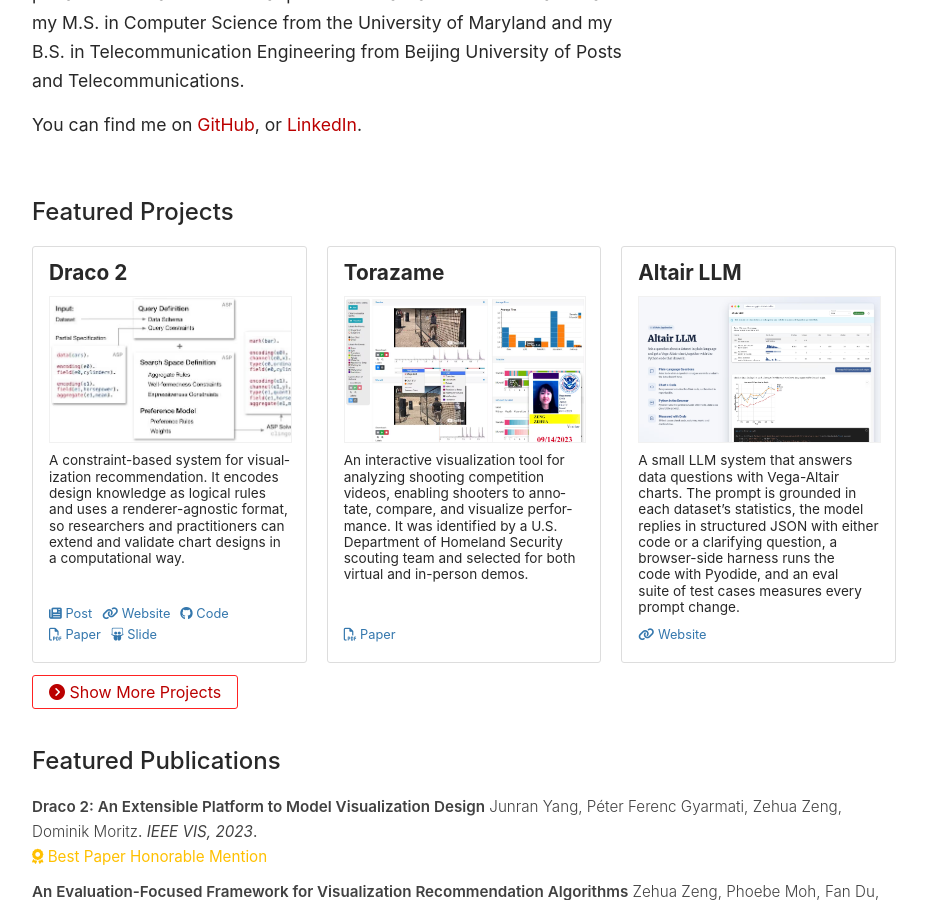
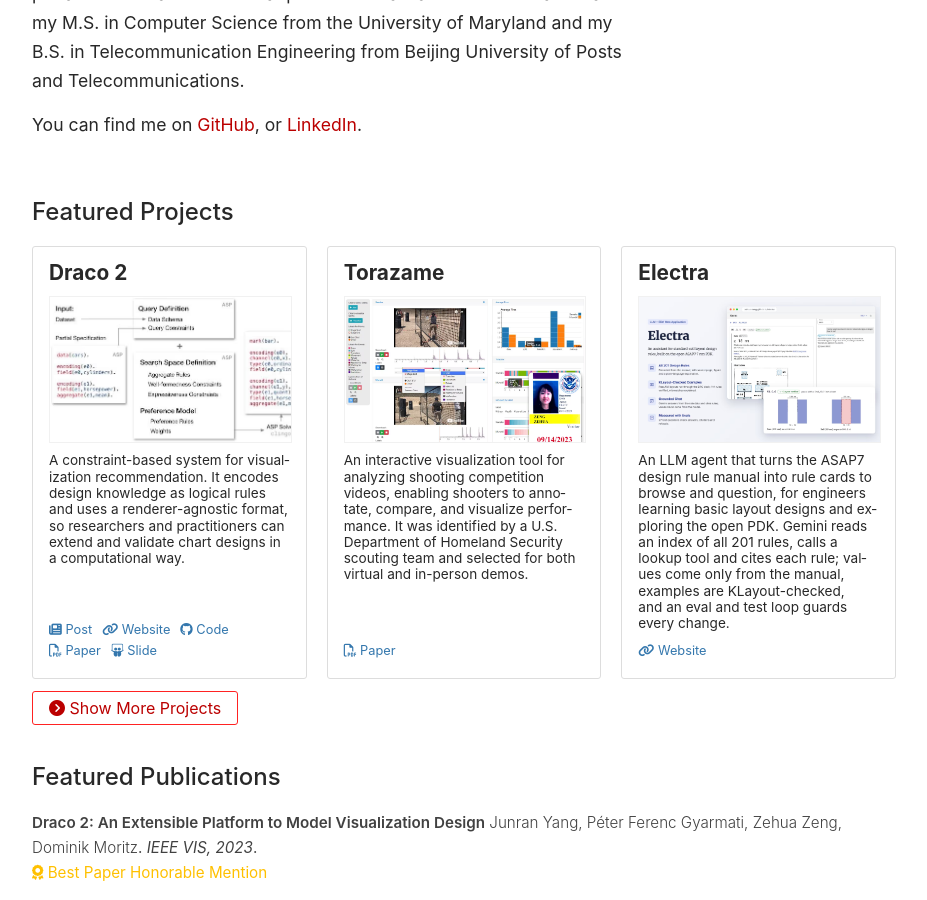
Before and after one commit to Zehua-Zeng/zehua-zeng.github.io, a Jekyll site: the page built from index.md, in a window 1280 px wide and 900 px high, scrolled down 539 px. Shown: the whole window, without its empty margins (176-1103 px from the left). Built offline with Jekyll 4.4.1, drawn with Linux system fonts in a browser that asks for light colours.

Commit message:
Add electra project

```diff
--- a/_data/projects.yml
+++ b/_data/projects.yml
@@ -14,11 +14,16 @@
   description: An interactive visualization tool for analyzing shooting competition videos, enabling shooters to annotate, compare, and visualize performance. It was identified by a U.S. Department of Homeland Security scouting team and selected for both virtual and in-person demos.
   highlight: 1
 
+- title: Electra
+  url: https://zehua-zeng.github.io/electra/
+  image: electra.avif
+  description: An LLM agent that turns the ASAP7 design rule manual into rule cards to browse and question, for engineers learning basic layout designs and exploring the open PDK. Gemini reads an index of all 201 rules, calls a lookup tool and cites each rule; values come only from the manual, examples are KLayout-checked, and an eval and test loop guards every change.
+  highlight: 1
+
 - title: Altair LLM
   url: https://zehua-zeng.github.io/altair-llm/
   image: altair-llm.avif
   description: A small LLM system that answers data questions with Vega-Altair charts. The prompt is grounded in each dataset's statistics, the model replies in structured JSON with either code or a clarifying question, a browser-side harness runs the code with Pyodide, and an eval suite of test cases measures every prompt change.
-  highlight: 1
 
 - title: Observable Table
   url: https://zehua-zeng.github.io/observable-table/
```
Also changed, not shown: images/projects/electra.avif (added).
